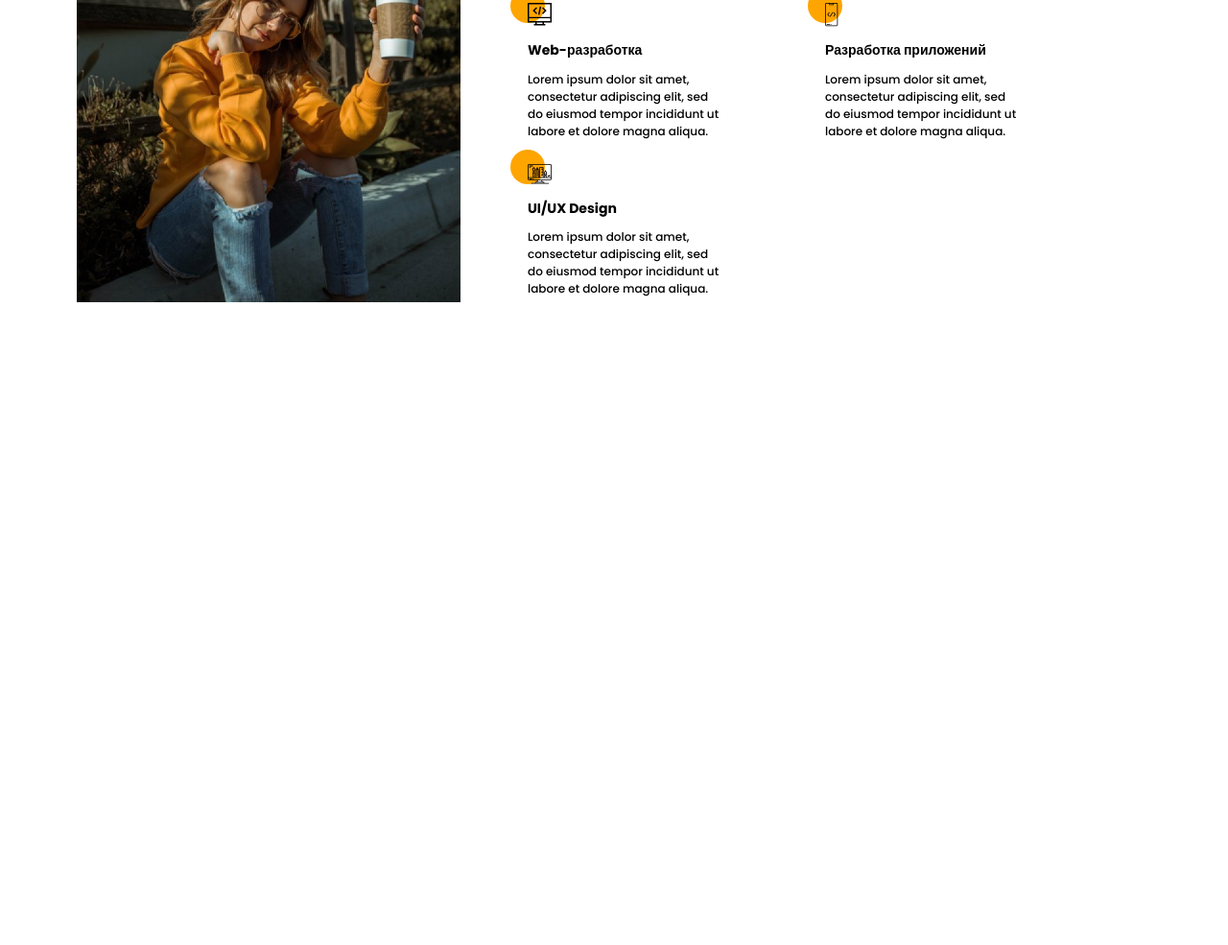
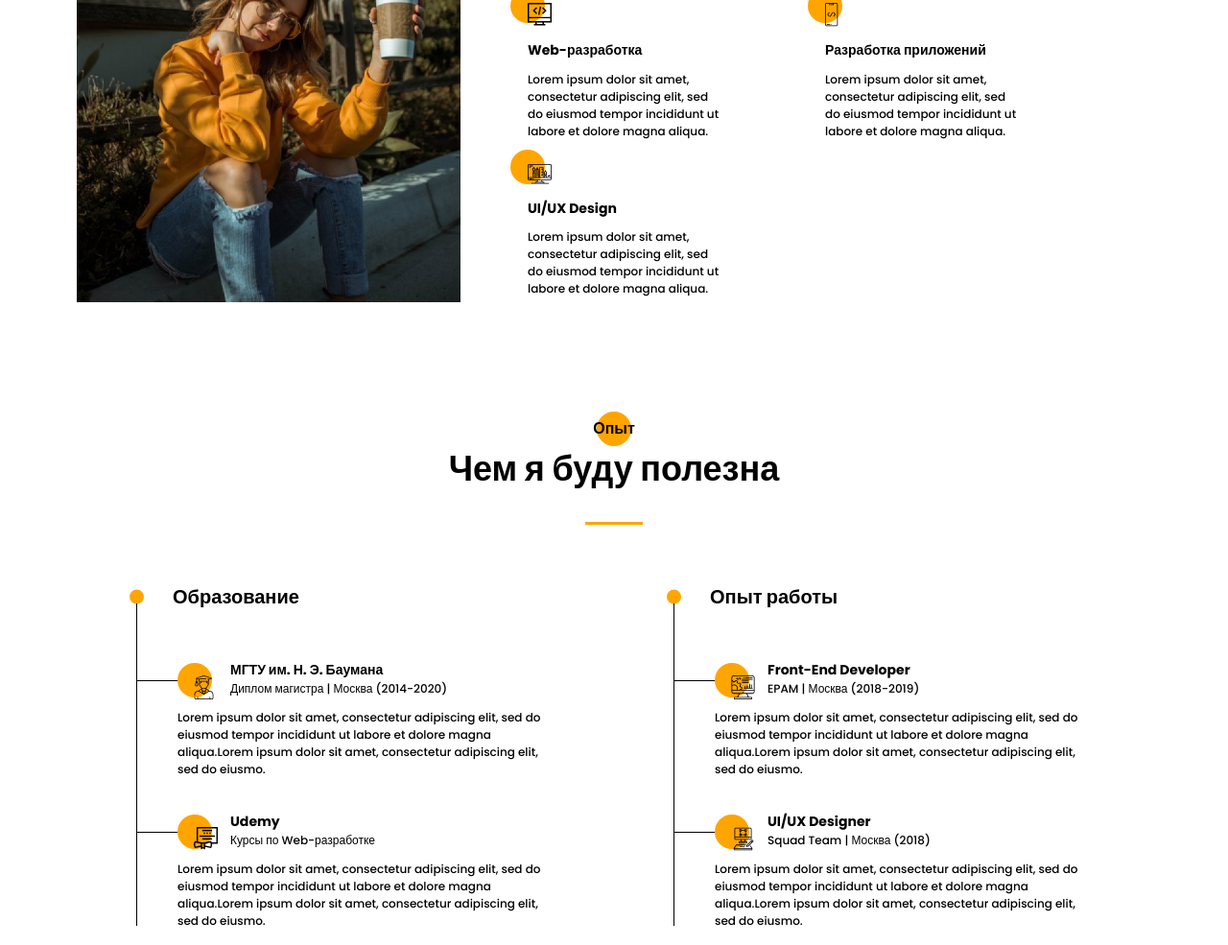
Before and after one commit to Camarederic/Portfolio, a website: page app/index.html in a window 1280 px wide. Shown: the part 1205-2190 px from the top of the page at 96% size. Before the commit the page ends 1520 px from the top, so only its background shows below. Drawn offline with nearby package versions, Linux system fonts and the light colour scheme; files that its build step writes are made by us from their sources; files whose address does not match are found by name.

Commit message:
added a section resume using the grid

```diff
--- a/app/index.html
+++ b/app/index.html
@@ -231,7 +231,115 @@
         </div>
       </div>
     </section>
+    <section class="resume">
+      <div class="container">
+        <h2 class="title title_fz16 resume__title">Опыт</h2>
+        <div class="title title_fz36 resume__subtitle">Чем я буду полезна</div>
+        <div class="divider"></div>
+        <div class="resume__inner">
+          <div class="resume__column">
+            <h3 class="title title_fz20 resume__column-title">Образование</h3>
+            <ul>
+              <li>
+                <div class="resume__item">
+                  <div class="resume__item-head">
+                    <div class="resume__item-icon">
+                      <img
+                        src="icons/experience/university.svg"
+                        alt="university"
+                      />
+                    </div>
+                    <h4 class="title title_fz14">МГТУ им. Н. Э. Баумана</h4>
+                    <div class="resume__item-location">
+                      Диплом магистра | Москва (2014-2020)
+                    </div>
+                  </div>
+                  <div class="resume__item-body">
+                    Lorem ipsum dolor sit amet, consectetur adipiscing elit, sed
+                    do eiusmod tempor incididunt ut labore et dolore magna
+                    aliqua.Lorem ipsum dolor sit amet, consectetur adipiscing
+                    elit, sed do eiusmo.
+                  </div>
+                </div>
+              </li>
+              <li>
+                <div class="resume__item">
+                  <div class="resume__item-head">
+                    <div class="resume__item-icon">
+                      <img
+                        src="icons/experience/courses.svg"
+                        alt="university"
+                      />
+                    </div>
+                    <h4 class="title title_fz14">Udemy</h4>
+                    <div class="resume__item-location">
+                      Курсы по Web-разработке
+                    </div>
+                  </div>
+                  <div class="resume__item-body">
+                    Lorem ipsum dolor sit amet, consectetur adipiscing elit, sed
+                    do eiusmod tempor incididunt ut labore et dolore magna
+                    aliqua.Lorem ipsum dolor sit amet, consectetur adipiscing
+                    elit, sed do eiusmo.
+                  </div>
+                </div>
+              </li>
+            </ul>
+          </div>
+          <div class="resume__column">
+            <h3 class="title title_fz20 resume__column-title">Опыт работы</h3>
+            <ul>
+              <li>
+                <div class="resume__item">
+                  <div class="resume__item-head">
+                    <div class="resume__item-icon">
+                      <img
+                        src="icons/experience/developer.svg"
+                        alt="university"
+                      />
+                    </div>
+                    <h4 class="title title_fz14">Front-End Developer</h4>
+                    <div class="resume__item-location">
+                      EPAM | Москва (2018-2019)
+                    </div>
+                  </div>
+                  <div class="resume__item-body">
+                    Lorem ipsum dolor sit amet, consectetur adipiscing elit, sed
+                    do eiusmod tempor incididunt ut labore et dolore magna
+                    aliqua.Lorem ipsum dolor sit amet, consectetur adipiscing
+                    elit, sed do eiusmo.
+                  </div>
+                </div>
+              </li>
+              <li>
+                <div class="resume__item">
+                  <div class="resume__item-head">
+                    <div class="resume__item-icon">
+                      <img
+                        src="icons/experience/designer.svg"
+                        alt="university"
+                      />
+                    </div>
+                    <h4 class="title title_fz14">UI/UX Designer</h4>
+                    <div class="resume__item-location">
+                      Squad Team | Москва (2018)
+                    </div>
+                  </div>
+                  <div class="resume__item-body">
+                    Lorem ipsum dolor sit amet, consectetur adipiscing elit, sed
+                    do eiusmod tempor incididunt ut labore et dolore magna
+                    aliqua.Lorem ipsum dolor sit amet, consectetur adipiscing
+                    elit, sed do eiusmo.
+                  </div>
+                </div>
+              </li>
+            </ul>
+          </div>
 
+          <div class="resume__column"></div>
+        </div>
+      </div>
+    </section>
     <script src="js/main.min.js"></script>
   </body>
 </html>
--- a/app/scss/blocks/_about.scss
+++ b/app/scss/blocks/_about.scss
@@ -17,7 +17,7 @@
   &__descr {
     padding-top: 6px;
     .divider {
-      margin-top: 0;
+      margin: 0;
     }
   }
   &__title {
--- /dev/null
+++ b/app/scss/blocks/_resume.scss
@@ -0,0 +1,93 @@
+.resume {
+  padding-top: 120px;
+
+  &__title {
+    position: relative;
+    text-align: center;
+    @include before_circle;
+    &:before {
+      top: -6px;
+      left: 50%;
+      transform: translateX(-50%);
+    }
+  }
+  &__subtitle {
+    text-align: center;
+  }
+  &__inner {
+    padding: 60px 65px 0 65px;
+    display: grid;
+    grid-template-columns: repeat(2, 425px);
+    column-gap: 135px;
+  }
+  &__column {
+    &-title {
+      position: relative;
+      padding-left: 35px;
+      &:before {
+        content: "";
+        position: absolute;
+        width: 15px;
+        height: 15px;
+        left: -10px;
+        top: 50%;
+        transform: translateY(-50%);
+        background-color: $main-color;
+        border-radius: 100%;
+      }
+    }
+    ul {
+      list-style-type: none;
+      li {
+        position: relative;
+        &:after {
+          content: "";
+          position: absolute;
+          width: 1px;
+          height: calc(100% + 20px);
+          top: -24px;
+          left: -43px;
+          background-color: #000;
+        }
+      }
+    }
+  }
+  &__item {
+    position: relative;
+    &::before {
+      content: "";
+      position: absolute;
+      height: 1px;
+      width: 42px;
+      top: 56px;
+      left: -42px;
+      background-color: #000;
+    }
+    &-head {
+      position: relative;
+      padding: 25px 0 0 55px;
+    }
+    &-body {
+      margin-top: 12px;
+      font-weight: 500;
+      font-size: 12px;
+      line-height: 18px;
+    }
+    &-location {
+      font-weight: 500;
+      font-size: 12px;
+      line-height: 18px;
+    }
+    &-icon {
+      position: absolute;
+      top: 44px;
+      left: 0;
+      @include before_circle;
+      img {
+        position: relative;
+        left: 17px;
+        top: 7px;
+      }
+    }
+  }
+}
--- a/app/scss/blocks/_title.scss
+++ b/app/scss/blocks/_title.scss
@@ -15,6 +15,10 @@
     font-size: 16px;
     line-height: 24px;
   }
+  &_fz20{
+    font-size: 20px;
+    line-height: 30px;
+  }
   &_fz36 {
     font-size: 36px;
     line-height: 60px;
--- a/app/scss/style.scss
+++ b/app/scss/style.scss
@@ -11,6 +11,7 @@
 @import "blocks/sidepanel";
 @import "blocks/menu";
 @import "blocks/about";
+@import 'blocks/resume';
 
 @import url("https://fonts.googleapis.com/css2?family=Poppins:wght@500;700&display=swap");
 * {
@@ -27,5 +28,5 @@
   background-color: $main-color;
   width: 60px;
   height: 3px;
-  margin-top: 25px;
+  margin: 25px auto 0 auto;
 }
```
